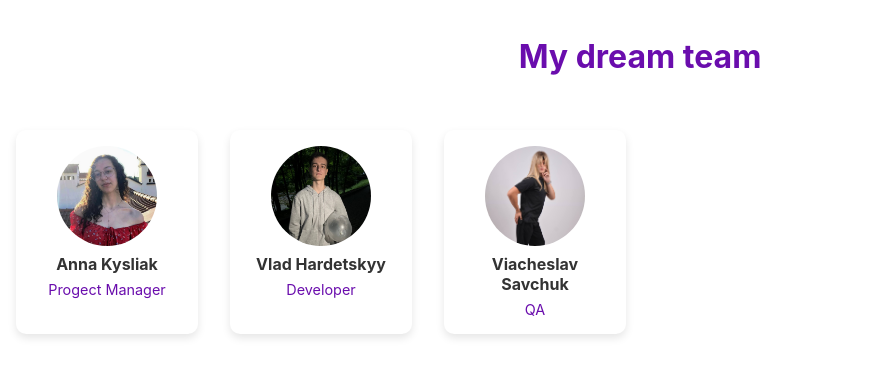
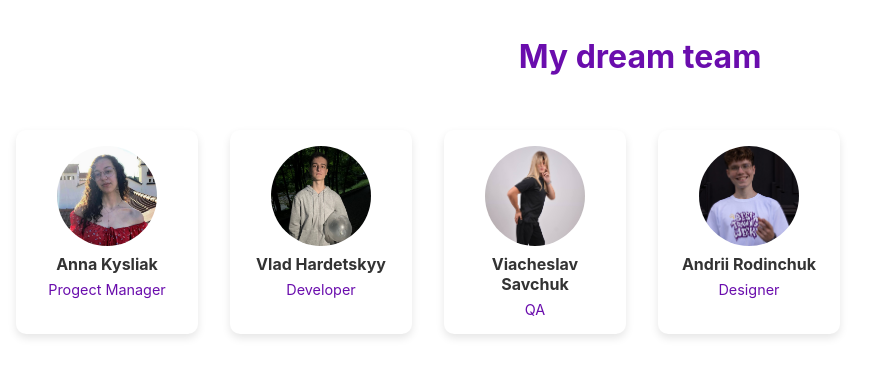
Before and after one commit to slava275/TeamWorkTeam6, a React (Create React App) app: page / in a window 1280 px wide. Shown: the top 376 px of the page, without its empty margins (0-885 px from the left). Built offline with nearby package versions, Linux system fonts and the light colour scheme.

Commit message:
Added Andrii Card

```diff
--- a/src/components/Body.js
+++ b/src/components/Body.js
@@ -22,6 +22,13 @@ const Body = () => {
               <div style={styles.textContainer}>
                   <h2 style={styles.name}>Viacheslav Savchuk</h2>
                   <p style={styles.position}>QA</p>
+              </div>
+          </div>
+          <div style={styles.card}>
+              <img src={"Photos/AndriiRodinchukPhoto.jpg"} alt="Andrii Rodinchuk" style={styles.photo} />
+              <div style={styles.textContainer}>
+                  <h2 style={styles.name}>Andrii Rodinchuk</h2>
+                  <p style={styles.position}>Designer</p>
               </div>
           </div>
     </main>
```
Also changed, not shown: public/Photos/AndriiRodinchukPhoto.jpg (added).
